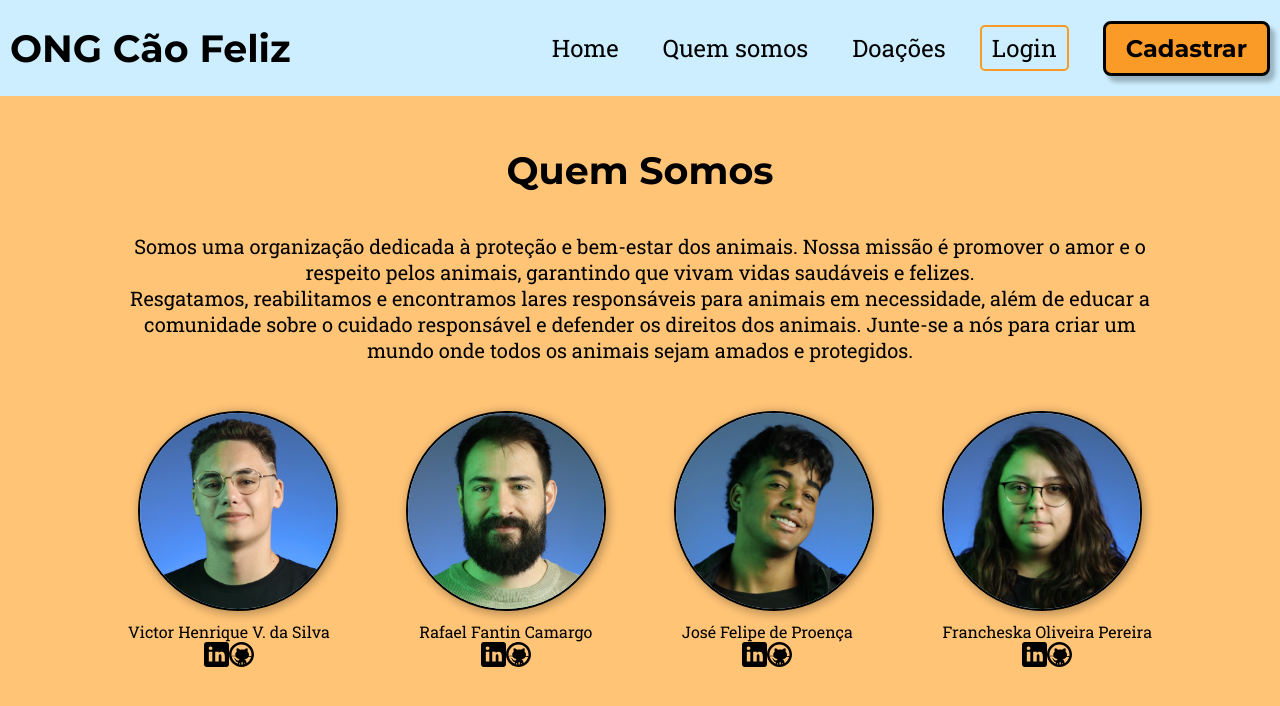
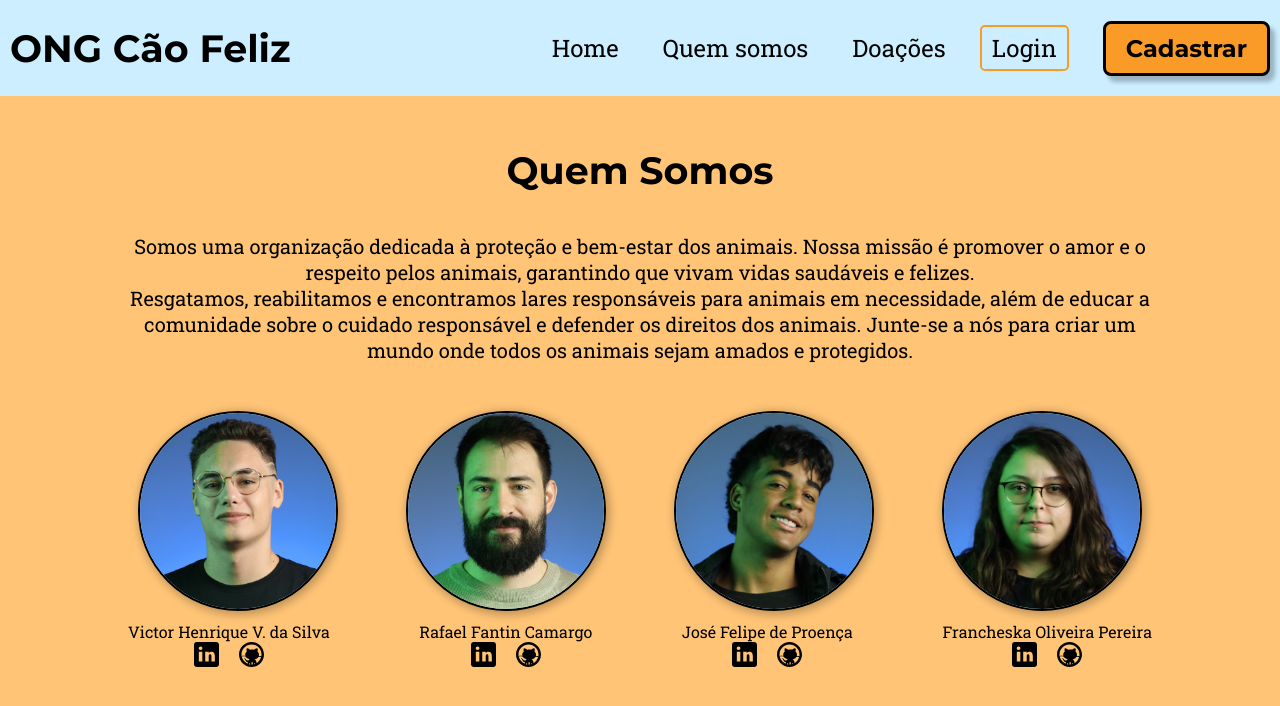
Before and after one commit to VictorVechi/Ong-React, a React (Vite) app: page /QuemSomos in a window 1280 px wide. Shown: the top 706 px of the page. Built offline with nearby package versions, Linux system fonts and the light colour scheme.

Commit message:
corrige padding

```diff
--- a/src/pages/QuemSomos/QuemSomos.jsx
+++ b/src/pages/QuemSomos/QuemSomos.jsx
@@ -29,23 +29,23 @@ function QuemSomos() {
             <div className='fileira'>
                 <div>
                     <p>Victor Henrique V. da Silva</p>
-                    <a href="https://www.linkedin.com/in/victorhvechi/" target="_blank"><img src="/linkedin_logo.svg" alt="icone linkedin"></img></a>
-                    <a href='https://github.com/VictorVechi' target="_blank"><img src="/github_logo.svg" alt="icone github"></img></a>
+                    <a id="icone" href="https://www.linkedin.com/in/victorhvechi/" target="_blank"><img src="/linkedin_logo.svg" alt="icone linkedin"></img></a>
+                    <a id="icone" href='https://github.com/VictorVechi' target="_blank"><img src="/github_logo.svg" alt="icone github"></img></a>
                 </div>
                 <div>
                     <p>Rafael Fantin Camargo</p>
-                    <a href="https://www.linkedin.com/in/rafaelfantincamargo/" target="_blank"><img src="/linkedin_logo.svg" alt="icone linkedin"></img></a>
-                    <a href='https://github.com/rffantin' target="_blank"><img src="/github_logo.svg" alt="icone github"></img></a>
+                    <a id="icone" href="https://www.linkedin.com/in/rafaelfantincamargo/" target="_blank"><img src="/linkedin_logo.svg" alt="icone linkedin"></img></a>
+                    <a id="icone" href='https://github.com/rffantin' target="_blank"><img src="/github_logo.svg" alt="icone github"></img></a>
                 </div>
                 <div>
                     <p>José Felipe de Proença</p>
-                    <a href="https://www.linkedin.com/in/jos%C3%A9-felipe-de-proen%C3%A7a-5895a6238/" target="_blank"><img src="/linkedin_logo.svg" alt="icone linkedin"></img></a>
-                    <a href='https://github.com/JojoPrc' target="_blank"><img src="/github_logo.svg" alt="icone github"></img></a>
+                    <a id="icone" href="https://www.linkedin.com/in/jos%C3%A9-felipe-de-proen%C3%A7a-5895a6238/" target="_blank"><img src="/linkedin_logo.svg" alt="icone linkedin"></img></a>
+                    <a id="icone" href='https://github.com/JojoPrc' target="_blank"><img src="/github_logo.svg" alt="icone github"></img></a>
                 </div>
                 <div>
                     <p>Francheska Oliveira Pereira</p>
-                    <a href="https://www.linkedin.com/in/francheska-oliveira-783b40134/" target="_blank"><img src="/linkedin_logo.svg" alt="icone linkedin"></img></a>
-                    <a href='https://github.com/FrancheskaOliveira' target="_blank"><img src="/github_logo.svg" alt="icone github"></img></a>
+                    <a id="icone" href="https://www.linkedin.com/in/francheska-oliveira-783b40134/" target="_blank"><img src="/linkedin_logo.svg" alt="icone linkedin"></img></a>
+                    <a id="icone" href='https://github.com/FrancheskaOliveira' target="_blank"><img src="/github_logo.svg" alt="icone github"></img></a>
                 </div>
             </div>
         </StyleQuemSomos>
--- a/src/pages/QuemSomos/QuemSomos.styles.js
+++ b/src/pages/QuemSomos/QuemSomos.styles.js
@@ -25,6 +25,9 @@ export const StyleQuemSomos = styled.div`
         padding-right: 10vw;
         padding-bottom: 3vw;
     }
+    #icone{
+        padding: 10px;
+    }
 `;
 
 export const CardContainerRow = styled.div`
```
